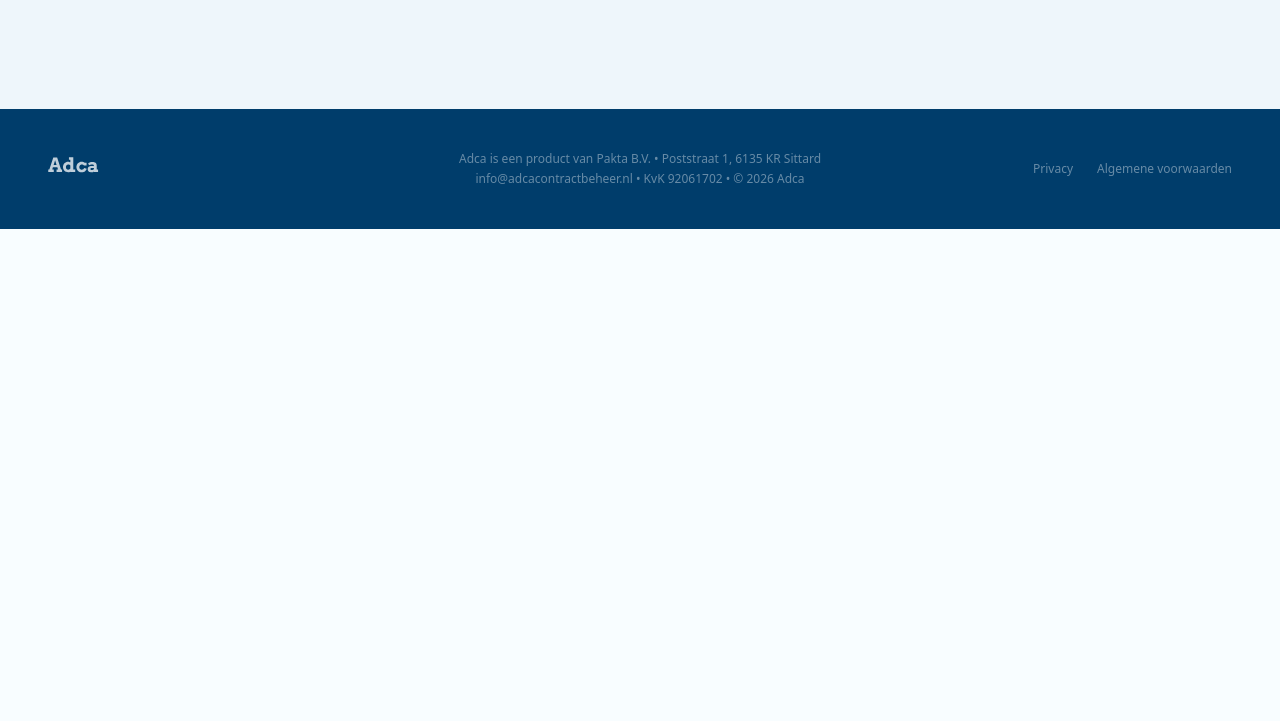
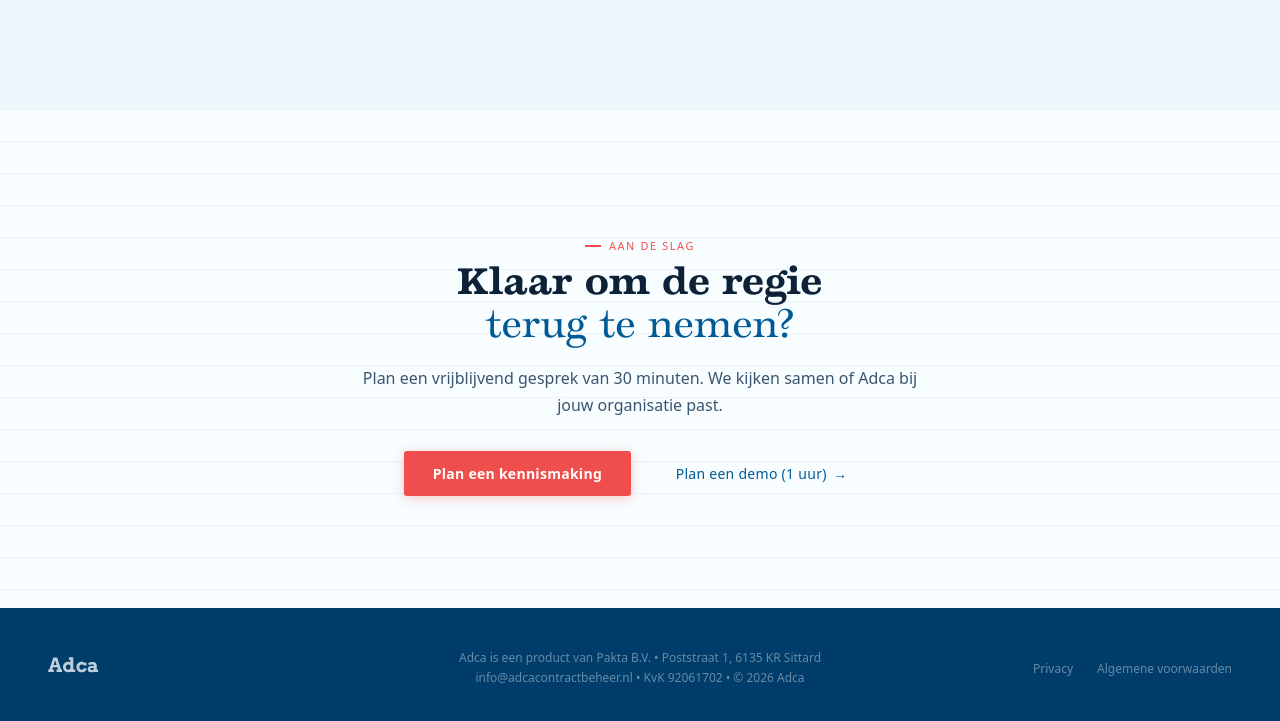
Before and after one commit to isabelbrouwer/adca, an Eleventy site: page src/blog/veilig-delen.md in a window 1280 px wide. Shown: the part 2951-3672 px from the top of the page. Before the commit the page ends 3180 px from the top, so only its background shows below. Built offline with nearby package versions, Linux system fonts and the light colour scheme; Eleventy itself is replaced by a stand-in of ours; files that its build step writes are made by us from their sources.

Commit message:
CTA-sectie toegevoegd onderaan blogpost-pagina

```diff
--- a/src/_includes/post.njk
+++ b/src/_includes/post.njk
@@ -50,3 +50,20 @@ layout: base.njk
   </div>
 </div>
 {% endif %}
+
+<!-- CTA -->
+<div class="section bg-cta" id="contact">
+  <div class="wrap">
+    <div class="inner">
+      <div class="cta-inner">
+        <p class="label label-center">Aan de slag</p>
+        <h2 class="h2">Klaar om de regie<br><span class="accent">terug te nemen?</span></h2>
+        <p style="color:var(--ink-mid);font-weight:300;margin-top:1rem;margin-bottom:2rem;line-height:1.7;">Plan een vrijblijvend gesprek van 30 minuten. We kijken samen of Adca bij jouw organisatie past.</p>
+        <div class="cta-buttons">
+          <a href="https://outlook.office.com/bookwithme/user/cb310ae456174eb594417edf0740f39d@adcacontractbeheer.nl/meetingtype/s660XaIlk0CVm-a0iHuZmA2?anonymous&ep=mCardFromTile" class="btn btn-red" target="_blank" rel="noopener">Plan een kennismaking</a>
+          <a href="https://outlook.office.com/bookwithme/user/cb310ae456174eb594417edf0740f39d@adcacontractbeheer.nl/meetingtype/sDh4RmD2qkyaTHCTCf2chg2?anonymous&ep=mCardFromTile" class="btn btn-ghost" target="_blank" rel="noopener">Plan een demo (1 uur)</a>
+        </div>
+      </div>
+    </div>
+  </div>
+</div>
```
